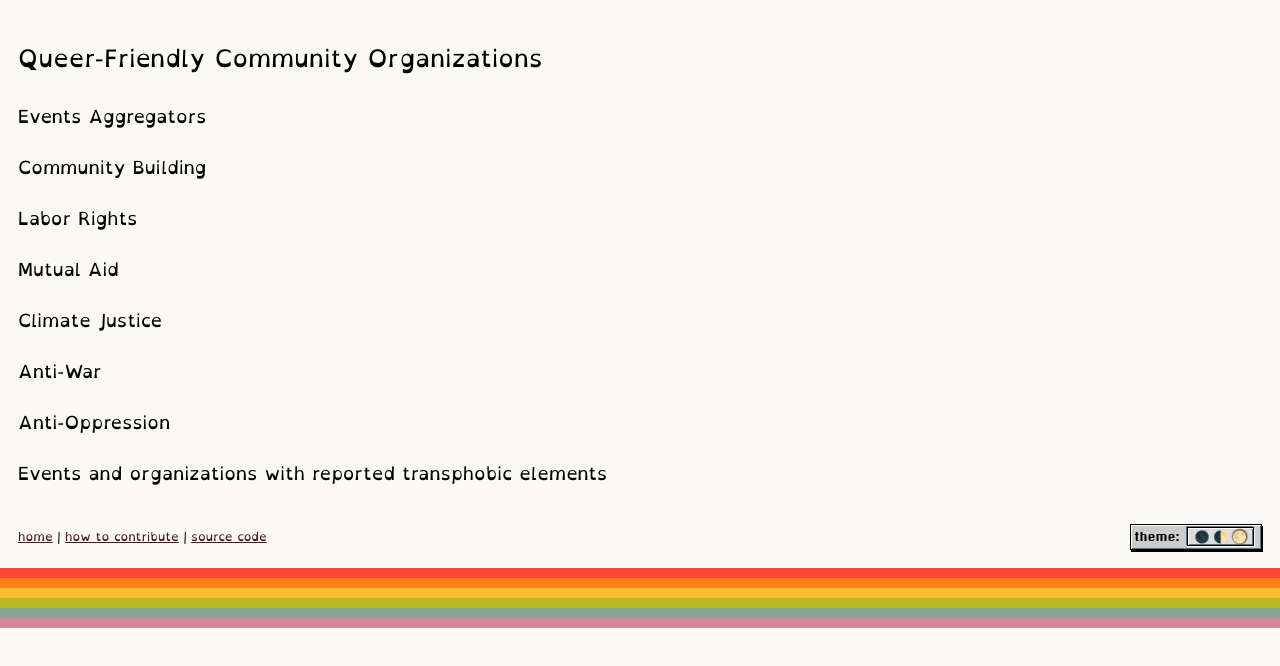
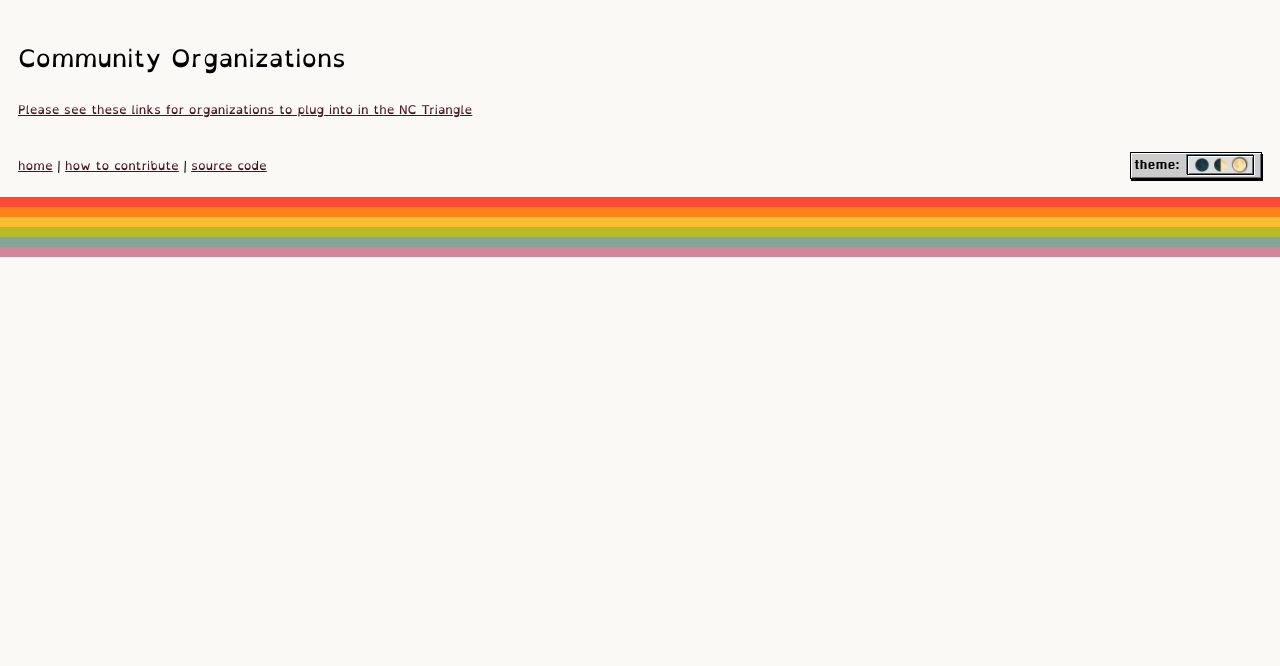
Before and after one commit to NatVIII/rva.rip, a Nuxt app: page /list in a window 1280 px wide. Shown: the top 666 px of the page. Built offline with nearby package versions, Linux system fonts and the light colour scheme.

Commit message:
grabed new link tree for the list page

```diff
--- a/pages/list.vue
+++ b/pages/list.vue
@@ -3,32 +3,9 @@
 
 <template>
     <div class="desc" style="line-height: 2;">
-        <h1>Queer-Friendly Community Organizations</h1>
-        <h2>Events Aggregators</h2>
-        <ul>
-
-        </ul>
-        <h2>Community Building</h2>
-        <ul>
-        </ul>
-        <h2>Labor Rights</h2>
-        <ul>
-        </ul>
-        <h2>Mutual Aid</h2>
-        <ul>
-        </ul>
-        <h2>Climate Justice</h2>
-        <ul>
-        </ul>
-        <h2>Anti-War</h2>
-        <ul>
-        </ul>
-        <h2>Anti-Oppression</h2>
-        <ul>
-        </ul>
-        <h2>Events and organizations with reported transphobic elements</h2>
-        <ul>
-        </ul>
+        <h1>Community Organizations</h1>
+        <p><a href="https://linktr.ee/RhizomeResources">Please see these links for
+        organizations to plug into in the NC Triangle</a></p>
     </div>
     <Footer />
 </template>
```
